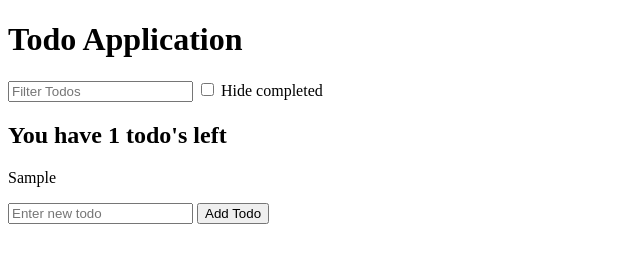
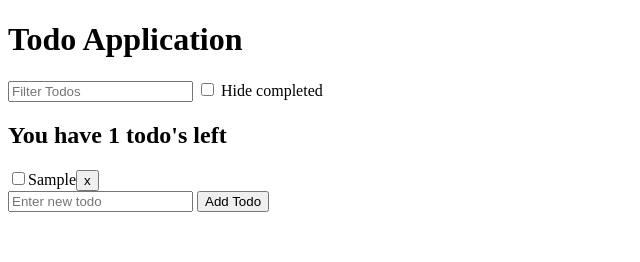
Before and after one commit to milliesdadrules/udemy-js-bootcamp, a plain HTML site: page todo-app/index.html in a window 1280 px wide. Both pictures are taken after typing "Sample" into the empty fields and a click on the button "Add Todo". Shown: the whole page, without its empty margins (0-640 px from the left). Drawn offline with Linux system fonts and the light colour scheme.

```diff
--- a/notes-app/index.html
+++ b/notes-app/index.html
@@ -16,6 +16,7 @@
 
     <div id="notes"></div>
     <button id="create-note">Create Note</button>
+    <script src="https://cdnjs.cloudflare.com/ajax/libs/uuid/8.1.0/uuidv4.min.js"></script>
     <script src="notes-functions.js"></script>
     <script src="notes-app.js"></script>
 </body>
--- a/notes-app/notes-app.js
+++ b/notes-app/notes-app.js
@@ -12,6 +12,7 @@
 renderNotes(notes, filters)
 document.querySelector("#create-note").addEventListener("click",function(e){
     notes.push({
+        id: uuidv4(),
         title: "",
         body: ""
     })
--- a/notes-app/notes-functions.js
+++ b/notes-app/notes-functions.js
@@ -1,3 +1,4 @@
+console.log(uuidv4())
 // Read existing notes from localStorage
 const getSavedNotes = function(){
     const notesJSON = localStorage.getItem("notes")
@@ -19,7 +20,6 @@
     const showNote = document.createElement('div')
     const textEl = document.createElement("span")
     const button = document.createElement("button")
-
     // Setup the remove button
     button.textContent = "x"
     showNote.appendChild(button)
--- a/todo-app/todos-functions.js
+++ b/todo-app/todos-functions.js
@@ -35,9 +35,20 @@
 }
 
 const generateTodoDOM = function(todo){
-    const todoResult = document.createElement("p")
+    const listTodos = document.createElement("div")
+    const checkTodo = document.createElement("input")
+    checkTodo.setAttribute("type","checkbox")
+
+    const todoResult = document.createElement("span")
+
+    const delButton = document.createElement("button")
+    delButton.textContent = "x"
+
+    listTodos.appendChild(checkTodo)
     todoResult.textContent = todo.text
-    return todoResult
+    listTodos.appendChild(todoResult)
+    listTodos.appendChild(delButton)
+    return listTodos
 }
 
 const generateSummaryDOM = function(incompleteTodos){
```
